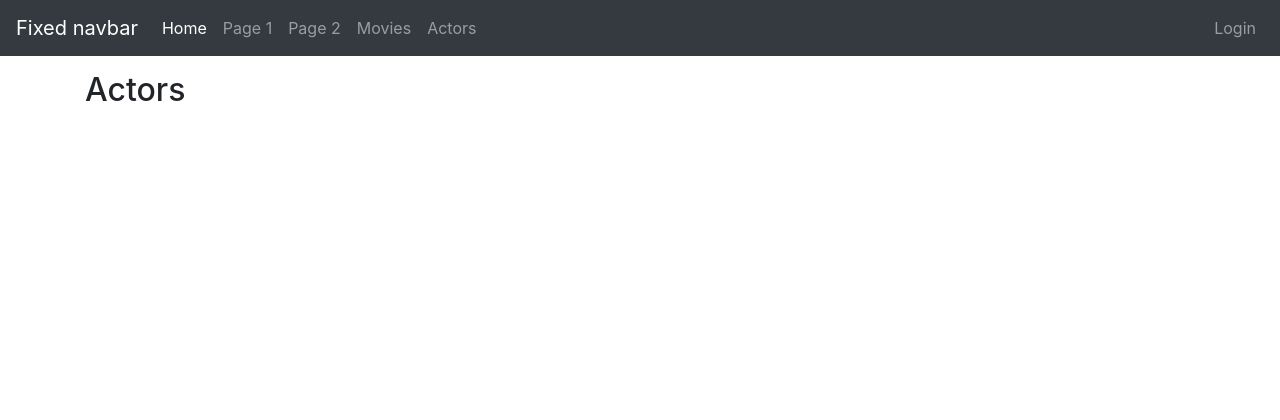
After one commit to rodp82/django-demo, a Django app: a page that uses mysite/templates/mysite/base.html in a window 1280 px wide. The commit adds this page. Shown: the top 420 px of the page. Run offline with Django 3.2, Linux system fonts and the light colour scheme; data that the repository does not hold is empty; some libraries are stand-ins or nearby versions.

Commit message:
Added basic list and view templates for actors

```diff
--- /dev/null
+++ b/mysite/movieapp/templates/movieapp/actor_list.html
@@ -0,0 +1,12 @@
+{% extends "mysite/base.html" %}
+
+{% block title %}Actors{% endblock %}
+
+{% block content %}
+    <h2>Actors</h2>
+    <ul>
+        {% for actor in actor_list %}
+            <li><a href="{{ actor.get_absolute_url }}">{{ actor.name }}</a></li>
+        {% endfor %}
+    </ul>
+{% endblock %}
--- a/mysite/movieapp/urls.py
+++ b/mysite/movieapp/urls.py
@@ -1,8 +1,11 @@
 from django.conf.urls import url
-
+from django.views.generic.base import RedirectView
 from . import views
 
 urlpatterns = [
-    url(r'^$', views.MovieList.as_view(), name='movie_list'),
-    url(r'^(?P<pk>\d+)$', views.MovieDetail.as_view(), name='movie_detail'),
+    url(r'^$', RedirectView.as_view(pattern_name='movie_list', permanent=False), name='index'),
+    url(r'^movies$', views.MovieList.as_view(), name='movie_list'),
+    url(r'^movies/(?P<pk>\d+)$', views.MovieDetail.as_view(), name='movie_detail'),
+    url(r'^actors$', views.ActorList.as_view(), name='actor_list'),
+    url(r'^actors/(?P<pk>\d+)$', views.ActorDetail.as_view(), name='actor_detail'),
 ]
--- a/mysite/movieapp/views.py
+++ b/mysite/movieapp/views.py
@@ -2,7 +2,7 @@
 from __future__ import unicode_literals
 
 from django.views.generic import ListView, DetailView
-from .models import Movie
+from .models import Movie, Actor
 
 
 # Create your views here.
@@ -14,3 +14,13 @@ class MovieList(ListView):
 class MovieDetail(DetailView):
     model = Movie
     context_object_name = 'movie'
+
+
+class ActorList(ListView):
+    model = Actor
+    context_object_name = 'actor_list'
+
+
+class ActorDetail(DetailView):
+    model = Actor
+    context_object_name = 'actor'
--- a/mysite/mysite/urls.py
+++ b/mysite/mysite/urls.py
@@ -21,6 +21,6 @@ urlpatterns = [
     url(r'^', include('django.contrib.auth.urls')),
     url(r'^login/$', auth_views.LoginView.as_view(), name='site_login'),
     url(r'^', include('main.urls')),
-    url(r'^movies/', include('movieapp.urls')),
+    url(r'^movie-app/', include('movieapp.urls')),
     url(r'^admin/', admin.site.urls),
 ]
--- a/mysite/templates/mysite/base.html
+++ b/mysite/templates/mysite/base.html
@@ -38,6 +38,9 @@
             <li class="nav-item">
                 <a class="nav-link" href="{% url 'movie_list' %}">Movies</a>
             </li>
+            <li class="nav-item">
+                <a class="nav-link" href="{% url 'actor_list' %}">Actors</a>
+            </li>
         </ul>
         <ul class="navbar-nav">
             {% if user.is_authenticated %}
```
Also changed, not shown: mysite/movieapp/models.py (+7 -0 lines), mysite/movieapp/templates/movieapp/actor_detail.html (added, +10 -0 lines).
